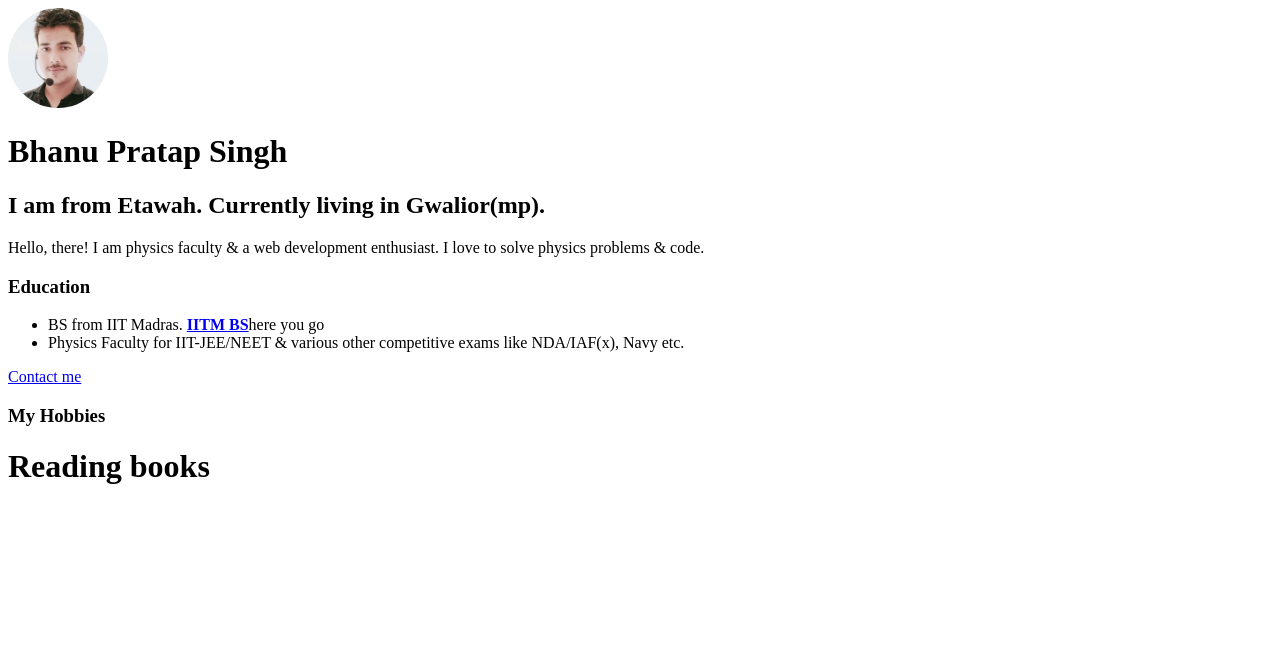
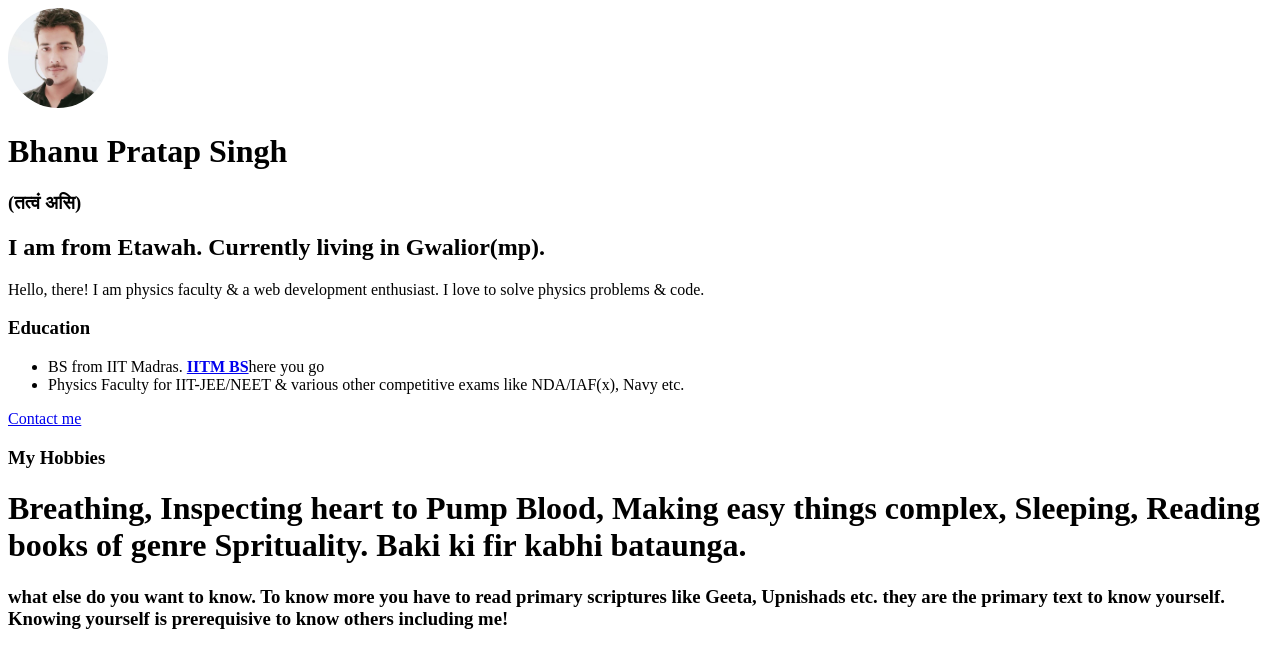
Before and after one commit to bhanuchauhan5015/mypersonal_profile, a plain HTML site: page index.html in a window 1280 px wide. Drawn offline with Linux system fonts and the light colour scheme.

Commit message:
name modification

```diff
--- a/index.html
+++ b/index.html
@@ -9,6 +9,7 @@
 <body>
     <img style="border-radius:50%; height:100px;" src="photos/telephotom.jpg">
     <h1>Bhanu Pratap Singh</h1>
+    <h3>(तत्वं असि)</h3>
     <h2>I am from Etawah. Currently living in Gwalior(mp).
     </h2>
     <p>Hello, there! I am physics faculty & a web development enthusiast. I love to solve physics problems & code.</p>
@@ -20,6 +21,7 @@
     </ul>
     <p><a href="contact_me.html">Contact me</a></p>
     <h3>My Hobbies</h3>
-    <h1>Reading books</h1>
+    <h1>Breathing, Inspecting heart to Pump Blood, Making easy things complex, Sleeping, Reading books of genre Sprituality. Baki ki fir kabhi bataunga.</h1>
+    <h3>what else do you want to know. To know more you have to read primary scriptures like Geeta, Upnishads etc. they are the primary text to know yourself. Knowing yourself is prerequisive to know others including me!</h3>
 </body>
 </html>
```
